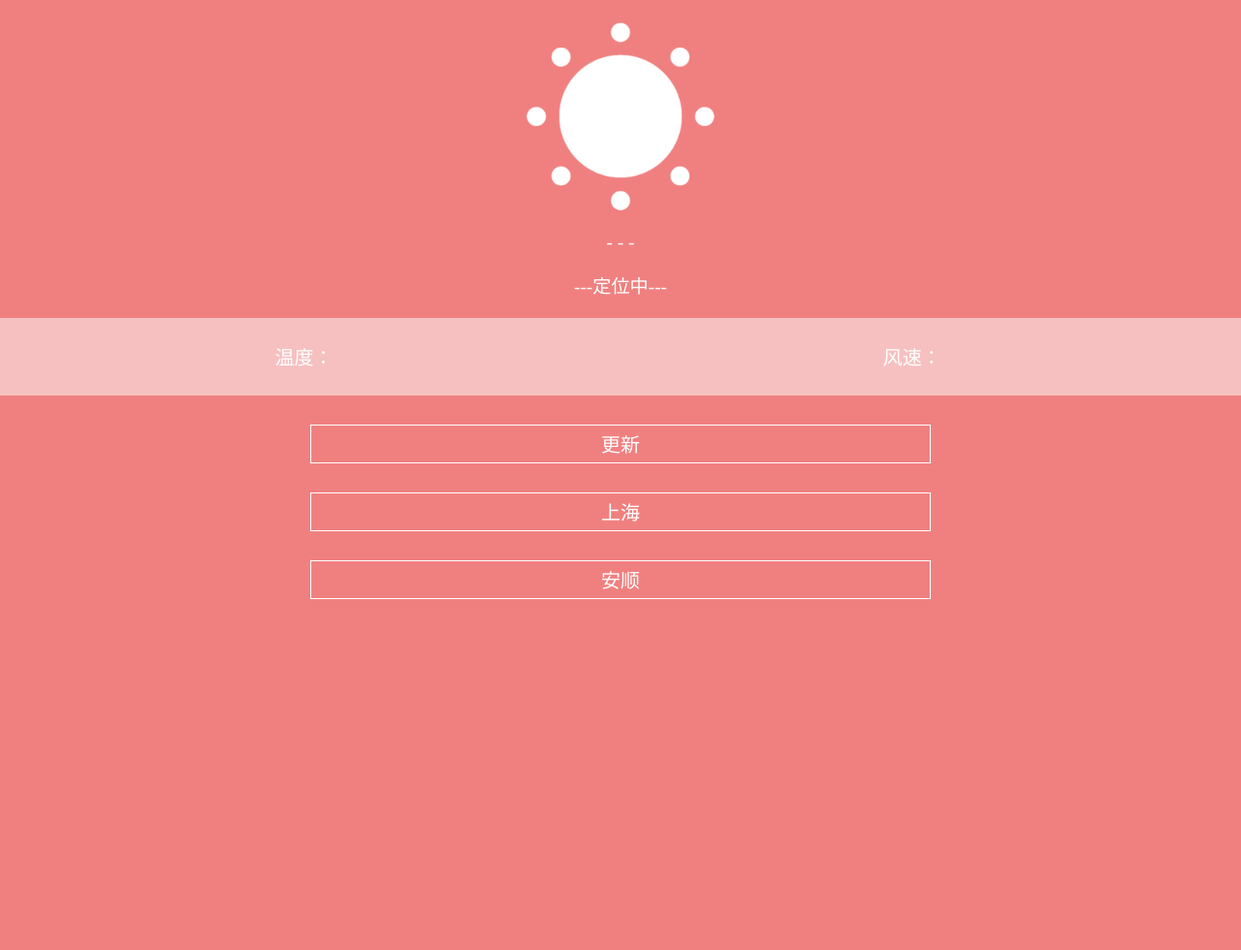
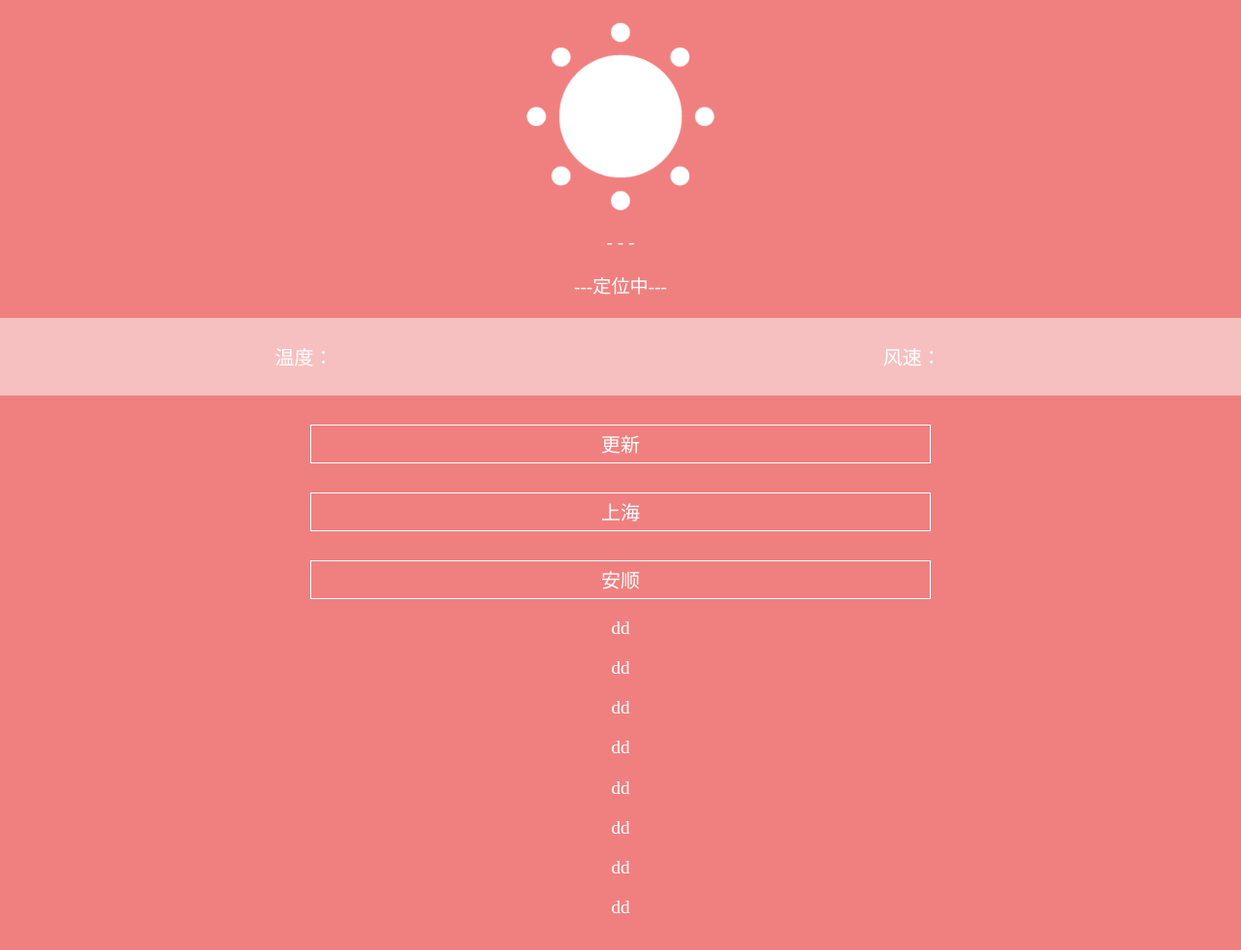
Before and after one commit to yemaoteng/weather, a plain HTML site: page index.html in a window 1280 px wide. Shown: the top 980 px of the page at 97% size. Before the commit the page ends 879 px from the top, so only its background shows below. Drawn offline with Linux system fonts and the light colour scheme.

Commit message:
准备大改版

```diff
--- a/index.html
+++ b/index.html
@@ -21,6 +21,15 @@
   <button class="btn-update" onclick="upup()">更新</button>
   <button class="btn-update" onclick="displayWeather(shanghai)">上海</button>
   <button class="btn-update" onclick="displayWeather(anshun)">安顺</button>
+  <p>dd</p>
+  <p>dd</p>
+  <p>dd</p>
+  <p>dd</p>
+  <p>dd</p>
+  <p>dd</p>
+  <p>dd</p>
+  <p>dd</p>
+
   </br></br>
   <div class="debug">
       <p class="editor">By:yemaoteng</p>
```
